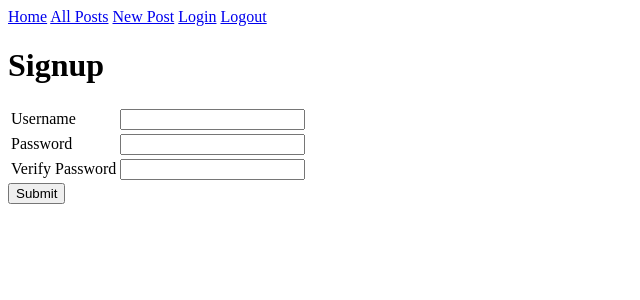
After one commit to Kiearea/blogz, a Flask app: page /signup in a window 1280 px wide. The commit adds this page. Shown: the top 300 px of the page, without its empty margins (0-640 px from the left). Run offline with Flask 2, Linux system fonts and the light colour scheme.

Commit message:
Created the basics of Blogz

```diff
--- a/main.py
+++ b/main.py
@@ -3,26 +3,147 @@ from flask_sqlalchemy import SQLAlchemy
 
 app = Flask(__name__)
 app.config['DEBUG'] = True
-app.config['SQLALCHEMY_DATABASE_URI'] = 'mysql+pymysql://build-a-blog:buildme@localhost:8889/build-a-blog'
+app.config['SQLALCHEMY_DATABASE_URI'] = 'mysql+pymysql://blogz:blogz4me@localhost:8889/blogz'
 app.config['SQLALCHEMY_ECHO'] = True
 db = SQLAlchemy(app)
+app.secret_key = 'h394gILnoPyzie'
 
 
-class Blog(db.Model):
+class Blogz(db.Model):
     id = db.Column(db.Integer, primary_key=True)
     title = db.Column(db.String(120))
     body = db.Column(db.String(1000))
+    owner_id = db.Column(db.Integer, db.ForeignKey('user.id'))
 
-    def __init__(self, title, body):
+    def __init__(self, title, body, owner):
         self.title = title
         self.body = body
+        self.completed = False
+        self.owner = owner
 
-@app.route('/', methods=['POST', 'GET'])
+class User(db.Model):
+
+    id = db.Column(db.Integer, primary_key=True)
+    name = db.Column(db.String(120), unique=True)
+    password = db.Column(db.String(120))
+    blogz = db.relationship('Blogz', backref = 'owner') #ties the task to an owner
+
+    def __init__(self, name, password):
+        self.namme = name
+        self.password = password
+
+
+@app.route('/')
 def index():
-    return redirect('/blog')
+    return render_template('index.html')
 
+#Login
+@app.route('/login')
+def login():
+    return render_template('login.html')
+
+@app.route('/login', methods=['GET', 'POST'])
+def validate_login():
+    if request.method == 'POST':
+        username = request.form['username']
+        password = request.form['password']
+
+        username_error = ""
+        password_error = ""
+
+    # Do checks
+        if username == username_error:
+            username_error = "This field cannot be left blank"
+        else:
+            if len(username) < 3 or len(username) > 20:
+                username_error = "Usernames must be between 3 and 20 characters"
+            else:
+                if username.isspace():
+                    username_error = "Usernames cannot contain spaces"
+
+        #password verification
+        if password == password_error:
+            password_error = "This field cannot be left blank"
+        else:
+            if len(password) < 3 or len(password) > 20:
+                password_error = "Passwords must be between 3 and 20 character"
+            else:
+                if password.isspace():
+                    password_error = "Password cannot contain spaces"
+
+        if not username_error and not password_error:
+            return render_template('newpost.html')
+
+    # redirect if errors
+        return render_template("login.html",
+            username_error=username_error,
+            password_error=password_error,
+            username=username)
+
+    else:
+        return redirect('/login')
+
+
+#signup
+@app.route('/signup')
+def signup():
+    return render_template('signup.html')
+
+@app.route('/signup', methods=['GET', 'POST'])
+def validate_signup():
+    if request.method == 'POST':
+        username = request.form['username']
+        password = request.form['password']
+        verify = request.form['verify_password']
+
+        username_error = ""
+        password_error = ""
+        verify_error = ""
+
+    # Do checks
+        if username == username_error:
+            username_error = "This field cannot be left blank"
+        else:
+            if len(username) < 3 or len(username) > 20:
+                username_error = "Usernames must be between 3 and 20 characters"
+            else:
+                if username.isspace():
+                    username_error = "Usernames cannot contain spaces"
+
+        #password verification
+        if password == password_error:
+            password_error = "This field cannot be left blank"
+        else:
+            if len(password) < 3 or len(password) > 20:
+                password_error = "Passwords must be between 3 and 20 character"
+            else:
+                if password.isspace():
+                    password_error = "Password cannot contain spaces"
+
+        if verify == verify_error:
+            verify_error = "This field cannot be left blank"
+        else:
+            if verify != password:
+                verify_error = "Passwords don't match. Please try again"
+
+        if not username_error and not password_error and not verify_error:
+            return render_template('newpost.html')
+
+    # redirect if errors
+        return render_template("signup.html",
+            username_error=username_error,
+            password_error=password_error,
+            verify_error=verify_error,
+            username=username)
+
+    else:
+        return redirect('/signup')
+
+
+#New posts
 @app.route('/newpost', methods=['POST', 'GET'])
 def newpost():
+    owner = User.query.filter_by(name=session['name']).first()
     return render_template('newpost.html')
 
 @app.route('/add_entry', methods=['GET', 'POST'])
@@ -30,7 +151,7 @@ def add_entry():
     if request.method == 'POST':
         title = request.form['title']
         body = request.form['body']
-        add_entry = Blog(title, body)
+        add_entry = Blogz(title, body)
         db.session.add(add_entry)
         db.session.commit()
 
@@ -48,14 +169,19 @@ def add_entry():
 
     return render_template('newpost.html', title_error=title_error, body_error=body_error)
 
-@app.route('/blog', methods=['GET', 'POST'])
-def blog():
+@app.route('/blogz', methods=['GET', 'POST'])
+def blogz():
     if request.method == 'GET':
-        blog_id = request.args.get('id')
-        blog_entries = Blog.query.all()
-        single_entry = Blog.query.filter_by(id=blog_id).first()
+        blogz_id = request.args.get('id')
+        blogz_entries = Blogz.query.all()
+        single_entry = Blogz.query.filter_by(id=blogz_id).first()
 
-    return render_template('blog.html', blog=blog_entries, single_entry=single_entry)
+    return render_template('blogz.html', blogz=blogz_entries, single_entry=single_entry)
+
+@app.route('/logout')
+def logout():
+    del session['name']
+    return redirect('/')
 
 if __name__ == '__main__':
     app.run()
--- a/templates/base.html
+++ b/templates/base.html
@@ -21,8 +21,11 @@
     <body>
 
       <nav>
-        <a href="/blog">Main Blog Page</a>
-        <a href="/newpost">Add a Blog Entry</a>
+        <a href="/">Home</a>
+        <a href="/blogz">All Posts</a>
+        <a href="/newpost">New Post</a>
+        <a href="/login">Login</a>
+        <a href="/logout">Logout</a>
       </nav>
 
       {% block content%}
--- a/templates/blog.html
+++ b/templates/blogz.html
@@ -3,6 +3,8 @@
 {% block content%}
 
   <body>
+    <h1>Blog Posts!</h1>
+
     {% if blog|length  == 0 %}
     <h4>No entries yet</h4>
 
--- /dev/null
+++ b/templates/signup.html
@@ -0,0 +1,40 @@
+{% extends "base.html" %}
+
+{% block content %}
+<h1>Signup</h1>
+  <form action="/signup" method="post">
+    <table>
+        <tr>
+            <td><label for="username">Username</label></td>
+            <td>
+                <input name="username" type="text" value={{username}}>
+                <span class="error">{{username_error}}</span>
+            </td>
+        </tr>
+        <tr>
+            <td><label for="password">Password</label></td>
+            <td>
+                <input name="password" type="password">
+                <span class="error">{{password_error}}</span>
+            </td>
+        </tr>
+        <tr>
+            <td><label for="verify_password">Verify Password</label></td>
+            <td>
+                <input name="verify_password" type="password">
+                <span class="error">{{verify_error}}</span>
+            </td>
+        </tr>
+    </table>
+    <input type="submit" value="Submit">
+  </form>
+
+  {% with messages = get_flashed_messages(with_categories=True) %}
+      <ul>
+      {% for category,message in messages %}
+          <li class="error">{{message}}</li>
+      {% endfor %}
+      </ul>
+  {% endwith %}
+
+{% endblock %}
--- /dev/null
+++ b/templates/singleUser.html
@@ -0,0 +1,4 @@
+<!--used to display only the blogs associated with a single author
+used to dynamically generage a page using a GET request
+need user query paramenter on the /blog route
+ -->
```
Also changed, not shown: templates/index.html (added, +28 -0 lines), templates/login.html (added, +35 -0 lines).
